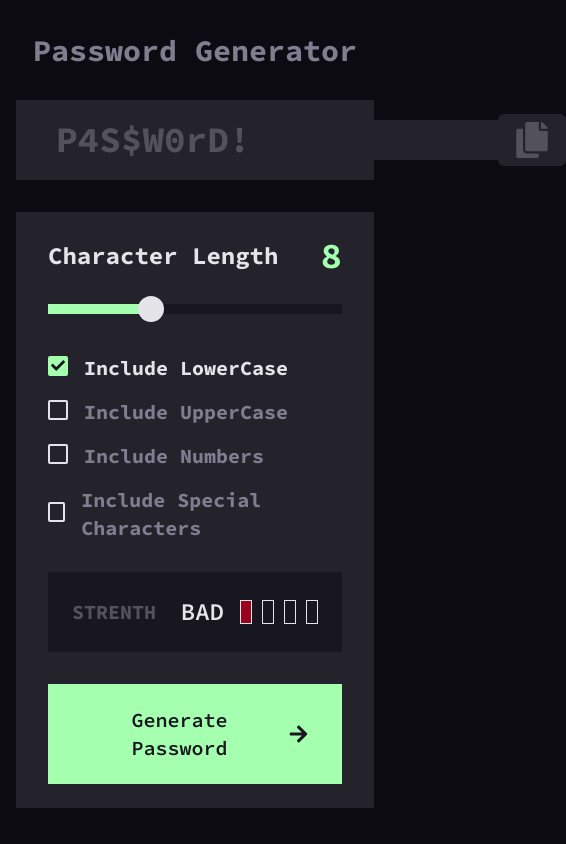
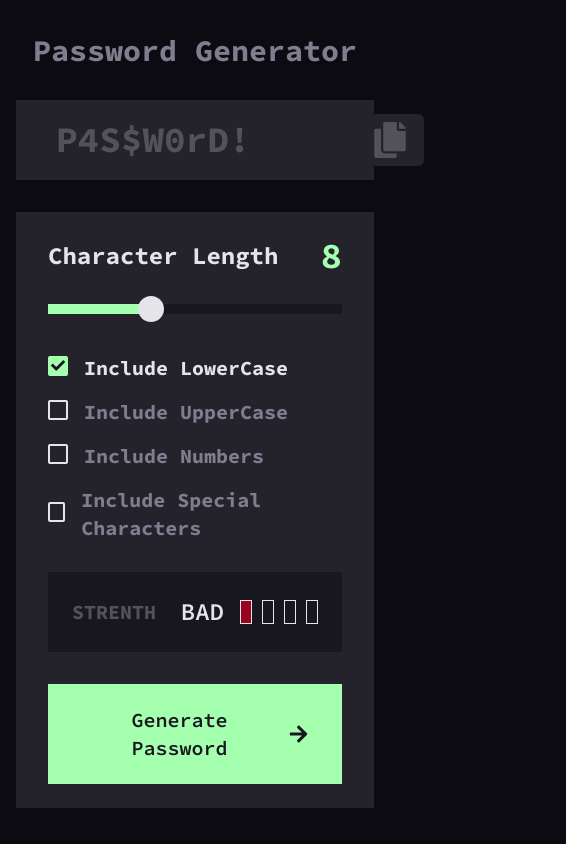
Before and after one commit to alexxuss1996/password-generator, a React (Vite) app: page / in a window 390 px wide. Shown: the whole page, 566 px wide, since content can reach past the window. Built offline with nearby package versions, Linux system fonts and the light colour scheme.

Commit message:
fix: set max input width to prevent overflow

```diff
--- a/src/components/PasswordInput/index.tsx
+++ b/src/components/PasswordInput/index.tsx
@@ -29,7 +29,7 @@ const PasswordInput = ({ setPasswordStrength, passwordData, openToast }: Passwor
     <div className="h-20 bg-light-dark border-none text-white px-5 mb-8 flex items-center justify-between">
       <input
         type="text"
-        className="bg-light-dark font-bold text-4xl text-white pl-5 placeholder:text-gray md:w-2/3 block"
+        className="bg-light-dark font-bold text-4xl text-white pl-5 placeholder:text-gray max-w-xs block"
         placeholder="P4S$W0rD!"
         ref={inputRef}
         value={passwordData || ""}
```
